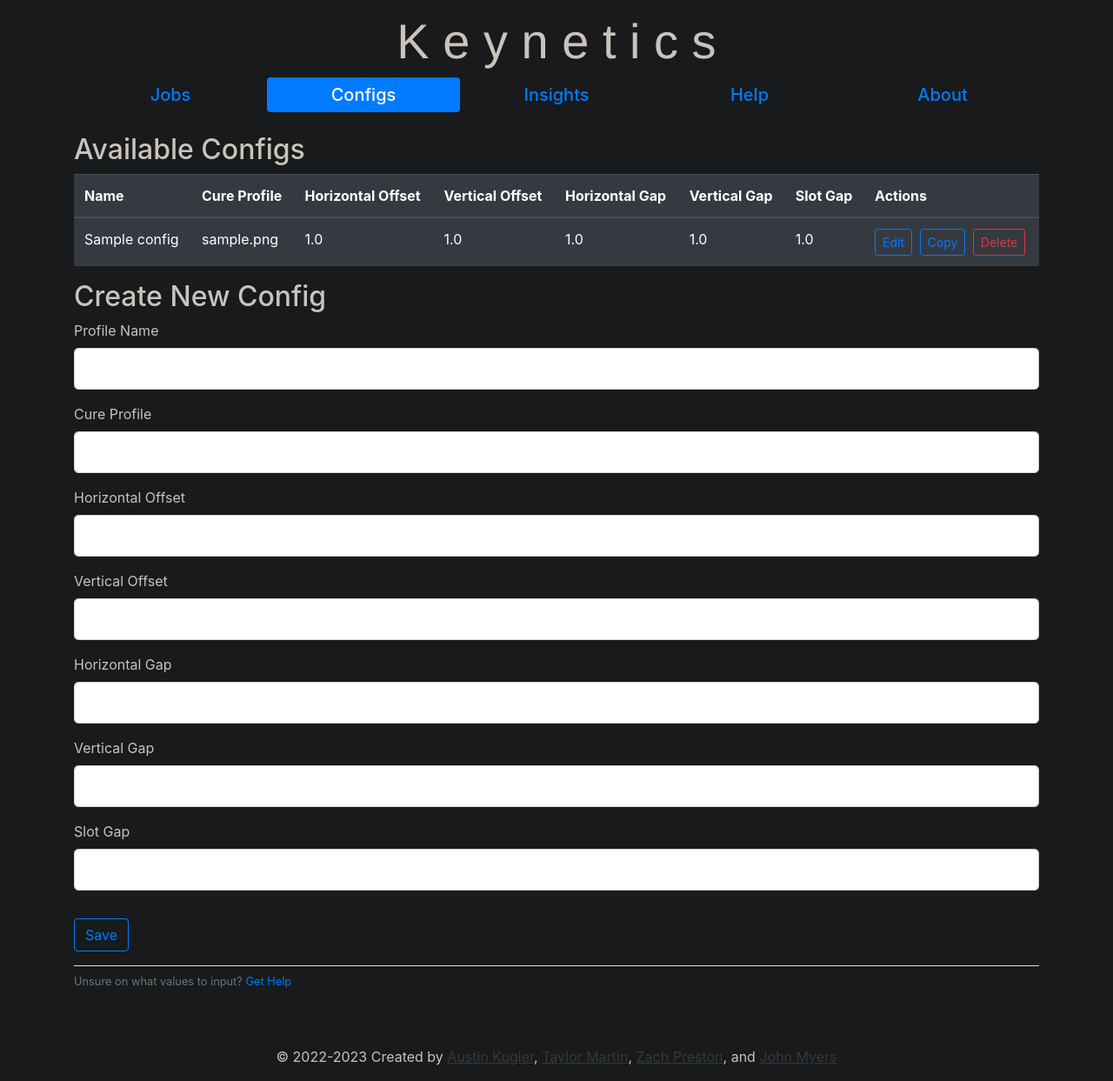
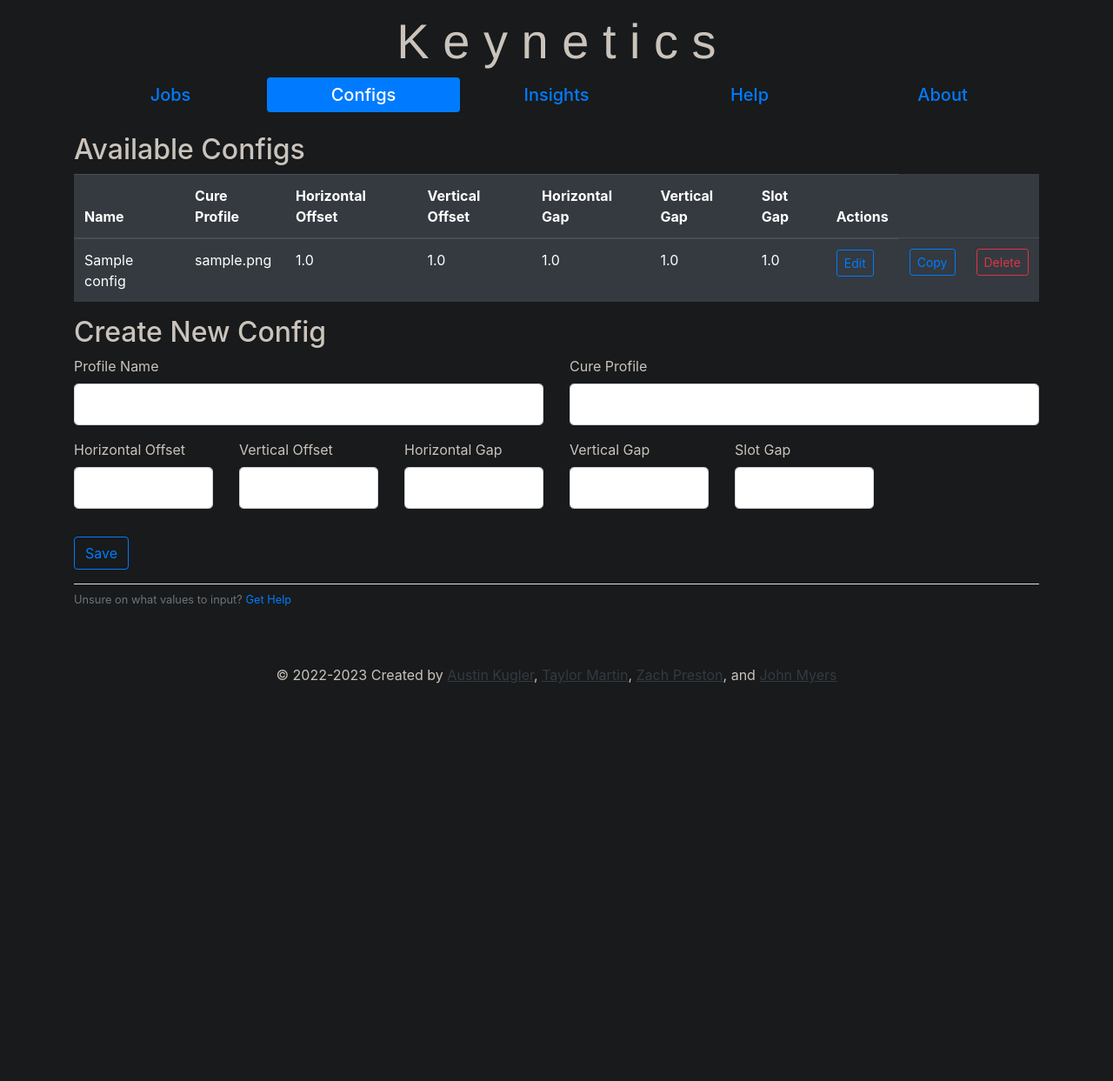
Before and after one commit to Trmart/Keynetics-Web-App, a Flask app: page /configs in a window 1280 px wide. Shown: the whole page at 87% size. After the commit the page ends 804 px from the top, so only its background shows below. Run offline with Flask 3, Linux system fonts and the light colour scheme; tables that the repository leaves empty hold one stand-in row (values such as "Sample post"); some libraries are stand-ins or nearby versions.

Commit message:
Fix minor UI bugs

```diff
--- a/app/static/main.css
+++ b/app/static/main.css
@@ -8,4 +8,5 @@ body
 {
   background-color: #181a1b;
   color: #cac3bc;
+  overflow-y: scroll;
 }
--- a/app/templates/configs.html
+++ b/app/templates/configs.html
@@ -26,9 +26,13 @@
             <td scope="col">{{ config.horizontal_gap }}</td>
             <td scope="col">{{ config.vertical_gap }}</td>
             <td scope="col">{{ config.slot_gap }}</td>
-            <td>
-              <a class="btn btn-outline-primary btn-sm mr-1" href="{{ url_for('edit_config', config_id=config.id) }}">Edit</a>
-              <a class="btn btn-outline-primary btn-sm mr-1" href="{{ url_for('copy_config', config_id=config.id) }}">Copy</a>
+            <td scope="col">
+              <a class="btn btn-outline-primary btn-sm" href="{{ url_for('edit_config', config_id=config.id) }}">Edit</a>
+            </td>
+            <td scope="col">
+              <a class="btn btn-outline-primary btn-sm" href="{{ url_for('copy_config', config_id=config.id) }}">Copy</a>
+            </td>
+            <td scope="col">
               <a class="btn btn-outline-danger btn-sm" href="{{ url_for('delete_config', config_id=config.id) }}">Delete</a>
             </td>
           </tr>
@@ -40,6 +44,8 @@
   <form method="POST" action="">
     {{ form.hidden_tag() }}
     <fieldset class="form-group">
+      <div class="row">
+        <div class="col-md-6">
           <div class="form-group">
             {{ form.name.label(class="form-control-label") }}
             {% if form.name.errors %}
@@ -53,6 +59,8 @@
               {{ form.name(class="form-control form-control-lg") }}
             {% endif %}
           </div>
+        </div>
+        <div class="col-md-6">
           <div class="form-group">
             {{ form.cure_profile.label(class="form-control-label") }}
             {% if form.cure_profile.errors %}
@@ -66,6 +74,10 @@
               {{ form.cure_profile(class="form-control form-control-lg") }}
             {% endif %}
           </div>
+        </div>
+      </div>
+      <div class="row">
+        <div class="col-md-2">
           <div class="form-group">
             {{ form.horizontal_offset.label(class="form-control-label") }}
             {% if form.horizontal_offset.errors %}
@@ -79,6 +91,8 @@
               {{ form.horizontal_offset(class="form-control form-control-lg") }}
             {% endif %}
           </div>
+        </div>
+        <div class="col-md-2">
           <div class="form-group">
             {{ form.vertical_offset.label(class="form-control-label") }}
             {% if form.vertical_offset.errors %}
@@ -92,6 +106,8 @@
               {{ form.vertical_offset(class="form-control form-control-lg") }}
             {% endif %}
           </div>
+        </div>
+        <div class="col-md-2">
           <div class="form-group">
             {{ form.horizontal_gap.label(class="form-control-label") }}
             {% if form.horizontal_gap.errors %}
@@ -105,6 +121,8 @@
               {{ form.horizontal_gap(class="form-control form-control-lg") }}
             {% endif %}
           </div>
+        </div>
+        <div class="col-md-2">
           <div class="form-group">
             {{ form.vertical_gap.label(class="form-control-label") }}
             {% if form.vertical_gap.errors %}
@@ -118,6 +136,8 @@
               {{ form.vertical_gap(class="form-control form-control-lg") }}
             {% endif %}
           </div>
+        </div>
+        <div class="col-md-2">
           <div class="form-group">
             {{ form.slot_gap.label(class="form-control-label") }}
             {% if form.slot_gap.errors %}
@@ -131,6 +151,8 @@
               {{ form.slot_gap(class="form-control form-control-lg") }}
             {% endif %}
           </div>
+        </div>
+      </div>
     </fieldset>
     <div class="form-group">
       {{ form.submit(class="btn btn-outline-primary") }}
--- a/app/templates/jobs.html
+++ b/app/templates/jobs.html
@@ -53,8 +53,10 @@
             <td>-</td>
           {% endif %}
 
-          <td>
+          <td scope="col">
             <a href="{{ url_for('view_job', job_id=job.id) }}" class="btn btn-outline-primary mr-1">View</a>
+          </td>
+          <td scope="col">
             {% if job.active() %}
               <a href="{{ url_for('stop_job', job_id=job.id) }}" class="btn btn-outline-danger">Stop</a>
             {% endif %}
```
Lines whose indentation alone changed are shown as unchanged.
